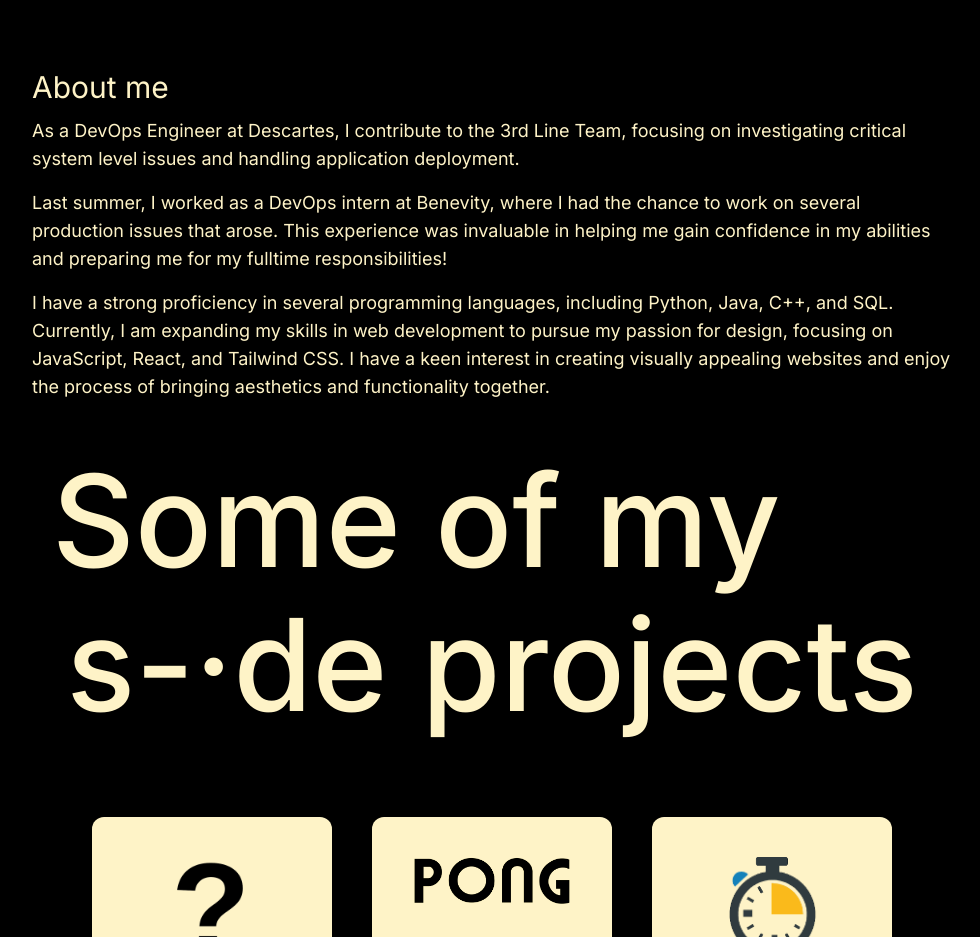
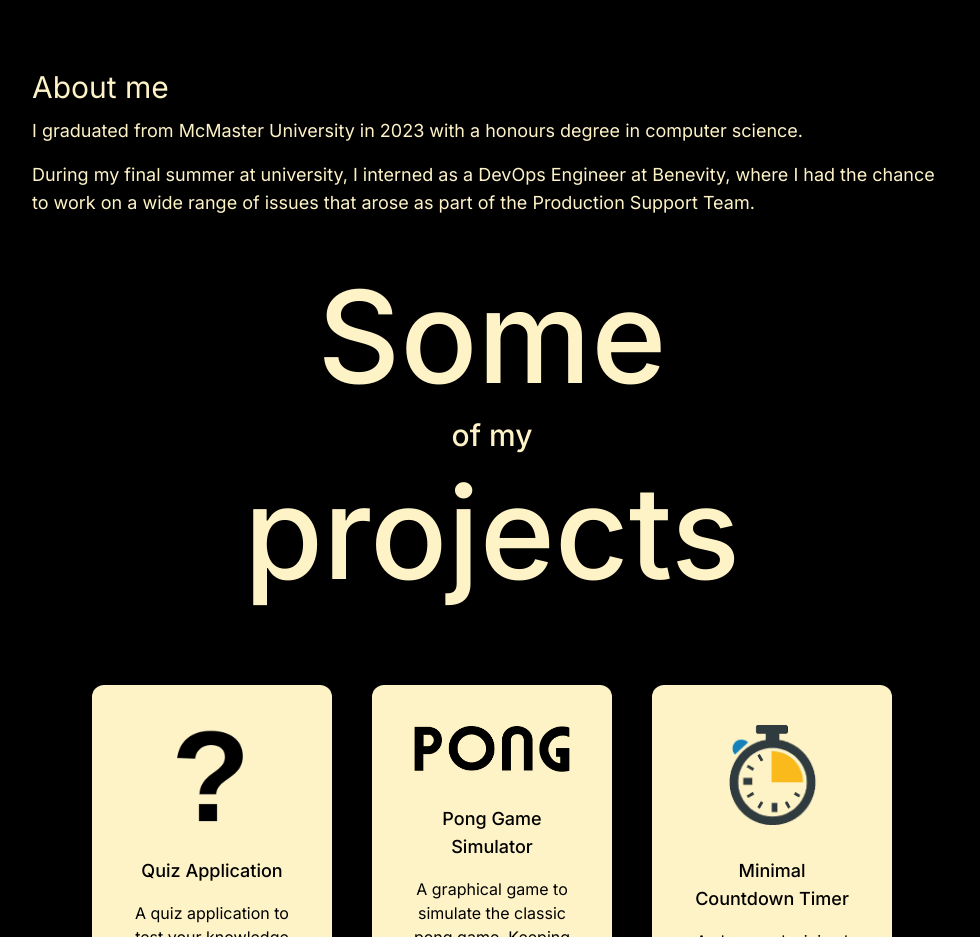
Before and after one commit to khana251/Portfolio, a Next.js app: page / in a window 1280 px wide. Shown: the part 931-1868 px from the top of the page, without its empty margins (148-1128 px from the left). Built offline with nearby package versions, Linux system fonts and the light colour scheme.

Commit message:
Visual changes

```diff
--- a/app/page.js
+++ b/app/page.js
@@ -47,7 +47,7 @@ export default function Home() {
               <div className='pl-20 py-3'>
                 <h3 className='text-amber-100 text-2xl py-2 md:text-3xl'>Developer</h3>
                 <p className='text-sm py-5 leading-8 text-amber-100 md:text-xl max-w-2xl'>
-
+                  As a DevOps Engineer at Descartes, I contribute to the 3rd Line Team, focusing on investigating escalations regarding critical system/application issues and handling application deployment.
                 </p>
               </div>
             </motion.div>
@@ -88,18 +88,16 @@ export default function Home() {
           <motion.div initial={{ opacity: 0 }} whileInView={{ opacity: 1 }} className='px-5 l:px-10'>
             <h3 className='text-amber-100 text-3xl py-1'>About me</h3>
             <p className='text-amber-100 text-md md:text-lg py-2 leading-8 text-grey-800'>
-            As a DevOps Engineer at Descartes, I contribute to the 3rd Line Team, focusing on investigating critical system level issues and handling application deployment.
+               I graduated from McMaster University in 2023 with a honours degree in computer science.
             </p>
             <p className='text-amber-100 text-md md:text-lg py-2 leading-8 text-grey-800'>
-              Last summer, I worked as a DevOps intern at Benevity, where I had the chance to work on several production issues that arose. This experience was invaluable in helping me gain confidence in my abilities and preparing me for my fulltime responsibilities!
-            </p>
-            <p className='text-amber-100 text-md md:text-lg py-2 leading-8 text-grey-800'>
-              I have a strong proficiency in several programming languages, including Python, Java, C++, and SQL. Currently, I am expanding my skills in web development to pursue my passion for design, focusing on JavaScript, React, and Tailwind CSS. I have a keen interest in creating visually appealing websites and enjoy the process of bringing aesthetics and functionality together.
+              During my final summer at university, I interned as a DevOps Engineer at Benevity, where I had the chance to work on a wide range of issues that arose as part of the Production Support Team.
             </p>
           </motion.div>
           <motion.div initial={{ opacity: 0 }} transition={{ duration: 1 }} whileInView={{ opacity: 1 }} className='p-10'>
-            <h2 className='text-5xl py-2 text-amber-100 font-medium md:text-9xl'>Some of my</h2>
-            <h2 className='text-center text-5xl py-2 text-amber-100 font-medium md:text-9xl'>s-·de projects</h2>
+            <h2 className='text-center text-5xl py-2 text-amber-100 font-medium md:text-9xl'>Some</h2>
+            <h2 className='text-3xl py-2 text-center text-amber-100 font-medium md:text-3xl'>of my</h2>
+            <h2 className='text-center text-5xl py-2 text-amber-100 font-medium md:text-9xl'>projects</h2>
           </motion.div>
           <motion.div initial={{ opacity: 0 }} whileInView={{ opacity: 1 }} transition={{ duration: 1.5 }} className='flex flex-wrap gap-10 mx-auto justify-center m:10'>
             <div className='xl:w-1/4 bg-amber-100 text-center shadow-lg p-10 rounded-xl my-10'>
```
